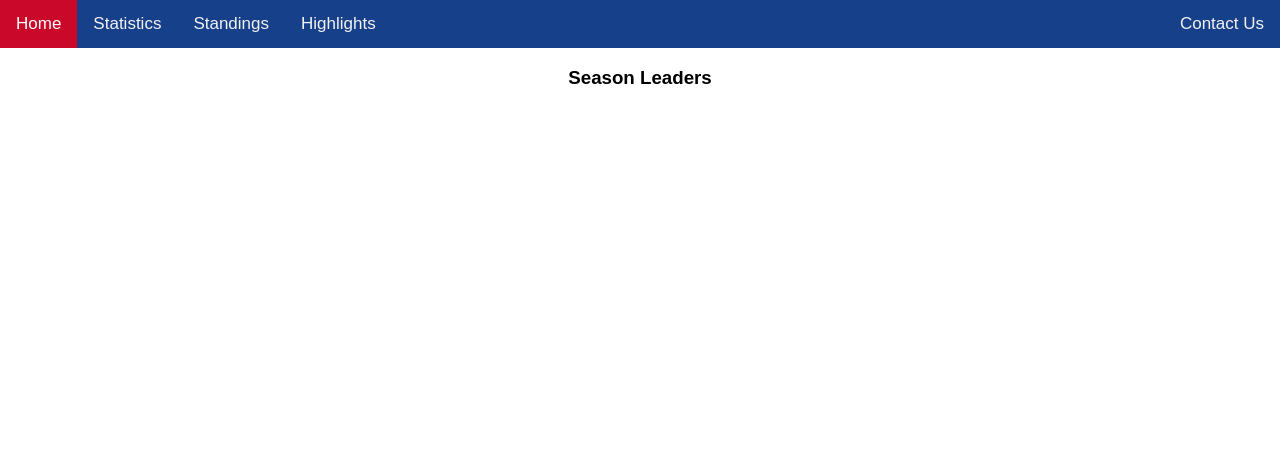
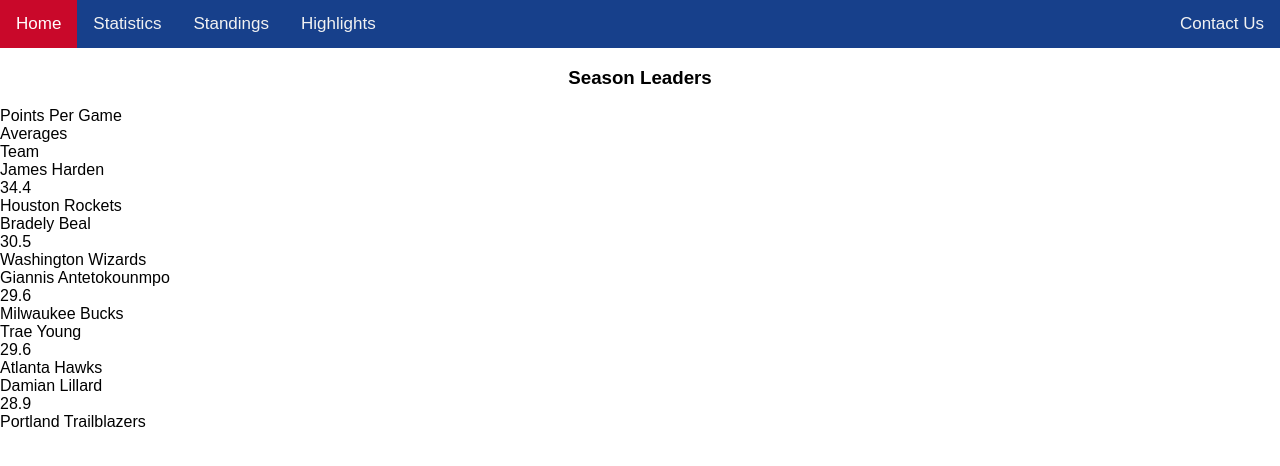
Before and after one commit to JSalmanDev/JSalmanDev.github.io, a plain HTML site: page statistics.html in a window 1280 px wide. Drawn offline with Linux system fonts and the light colour scheme.

Commit message:
added grid with stats to statistics

```diff
--- a/statistics.html
+++ b/statistics.html
@@ -18,3 +18,24 @@
     <header>
         <h3>Season Leaders</h3>
     </header>
+
+    <div class="grid-container">
+        <div class="grid-item">Points Per Game</div>
+        <div class="grid-item">Averages</div>
+        <div class="grid-item">Team</div>
+        <div class="grid-item">James Harden</div>
+        <div class="grid-item">34.4</div>
+        <div class="grid-item">Houston Rockets</div>
+        <div class="grid-item">Bradely Beal</div>
+        <div class="grid-item">30.5</div>
+        <div class="grid-item">Washington Wizards</div>
+        <div class="grid-item">Giannis Antetokounmpo</div>
+        <div class="grid-item">29.6</div>
+        <div class="grid-item">Milwaukee Bucks</div>
+        <div class="grid-item">Trae Young</div>
+        <div class="grid-item">29.6</div>
+        <div class="grid-item">Atlanta Hawks</div>
+        <div class="grid-item">Damian Lillard</div>
+        <div class="grid-item">28.9</div>
+        <div class="grid-item">Portland Trailblazers</div>
+      </div>
```
